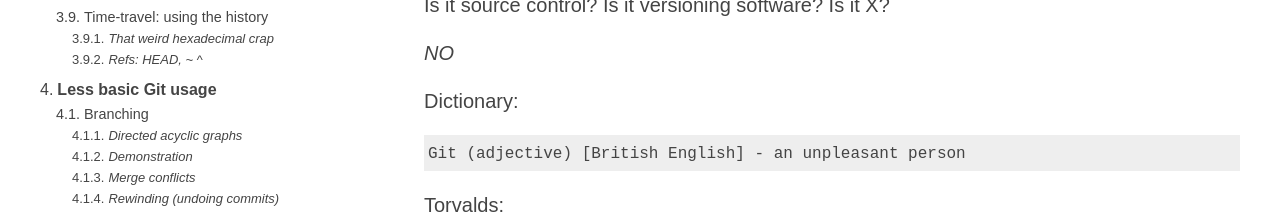
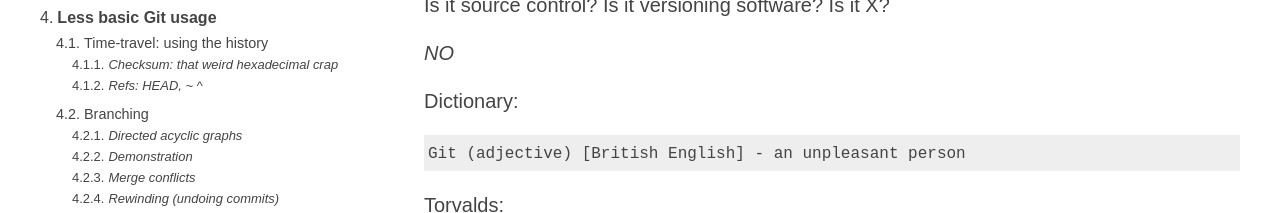
Before and after one commit to battlesnake/git-doc, a plain HTML site: page index.html in a window 1280 px wide. Shown: the part 587-800 px from the top of the page. Drawn offline with Linux system fonts and the light colour scheme.

Commit message:
Small restructure

```diff
--- a/index.html
+++ b/index.html
@@ -605,6 +605,8 @@ the referenced commit(s) <code>commit-id</code>.  But what actually is the <code
 What does that <code>HEAD</code> and <code>HEAD~1</code> stuff mean?  How do we refer to commits? This
 is covered in the next section.</p>
 
+<h1>Less basic Git usage</h1>
+
 <h2>Time-travel: using the history</h2>
 
 <p>Now it's time for me to go hardcore on yo asses.  In this section, we'll finally
@@ -626,7 +628,7 @@ concepts for anyone who wants to get the most out of Git.  I assume that you
 know what a checksum (or "hash") is - if not, consult
 <a href="http://en.wikipedia.org/wiki/Checksum">Wikipedia</a>.</p>
 
-<h3>That weird hexadecimal crap</h3>
+<h3>Checksum: that weird hexadecimal crap</h3>
 
 <p>Commits are identified by their checksum.  This means that the "ID" of a commit
 is dependent on the contents of the commit.  Hence, if the contents of the commit
@@ -725,8 +727,6 @@ commit a particular reference refers to, use:</p>
 
 <p>If the ID of commit C is <code>12345...</code>, then we can refer to its second parent like
 so: <code>12345^2</code>.</p>
-
-<h1>Less basic Git usage</h1>
 
 <h2>Branching</h2>
 
```
Also changed, not shown: 1 other file.
